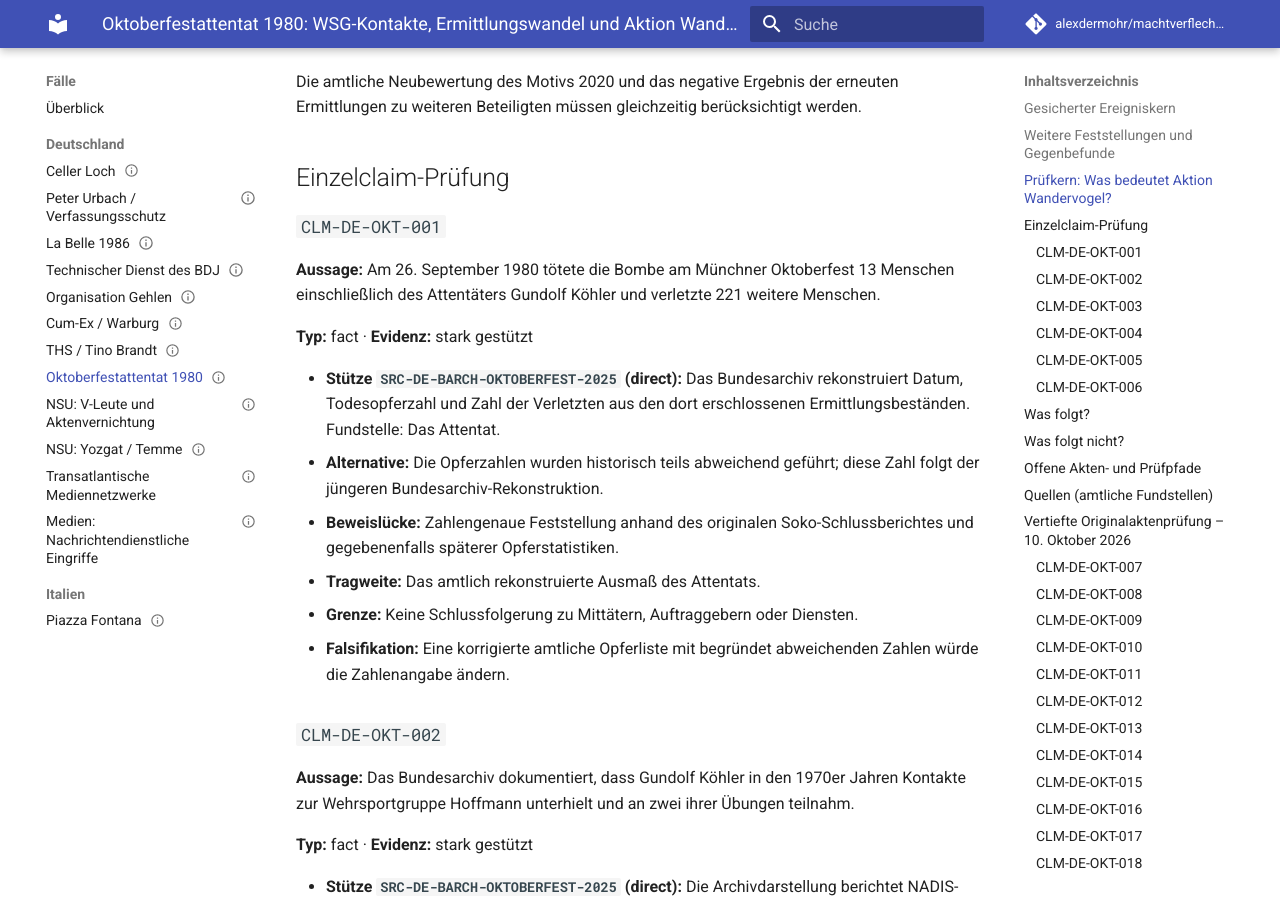
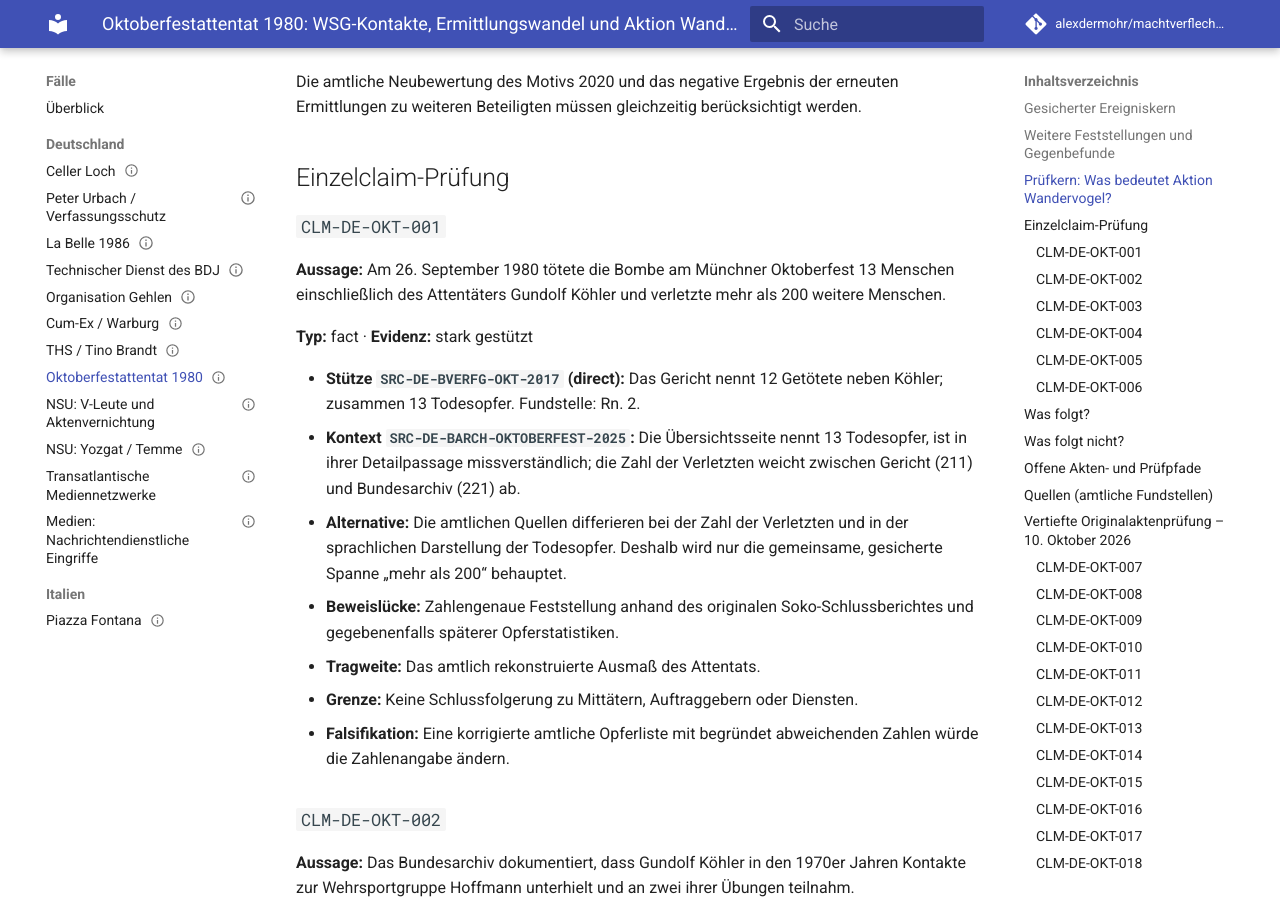
Before and after one commit to alexdermohr/machtverflechtungen, an MkDocs documentation site: the page built from docs/faelle/de/oktoberfestattentat-1980.md, in a window 1280 px wide and 900 px high, scrolled down 1331 px. Built offline with MkDocs 1.6.1 and Material for MkDocs 9.7.7, drawn with Linux system fonts in a browser that asks for light colours; comment, search, counter and statistics services are not loaded; some of the changed text lies outside the part shown.

Commit message:
fix(research): bind casualty, provenance and source periods accurately

```diff
--- a/docs/faelle/de/oktoberfestattentat-1980.md
+++ b/docs/faelle/de/oktoberfestattentat-1980.md
@@ -15,17 +15,21 @@ mechanisms: ["paramilitary-network", "intelligence-network"]
 sources: ["SRC-DE-BARCH-OKTOBERFEST-2025", "SRC-DE-BARCH-MFS-WANDERVOGEL-1980", "SRC-DE-BT-OKT-MOTIV-2020", "SRC-DE-BT-OKT-WEITERE-2020", "SRC-DE-BT-BFV-REFERAT-2014", "SRC-DE-BVERFG-OKT-2017", "SRC-DE-BT-OKT-183259-2014", "SRC-DE-BT-OKT-183985-2015", "SRC-DE-BT-OKT-1813318-2017", "SRC-DE-BT-OKT-1813317-2017", "SRC-DE-BT-OKT-1922142-2020", "SRC-DE-BT-OKT-1922430-2020", "SRC-DE-BT-OKT-1613527-2009"]
 claims:
   - id: "CLM-DE-OKT-001"
-    text: "Am 26. September 1980 tötete die Bombe am Münchner Oktoberfest 13 Menschen einschließlich des Attentäters Gundolf Köhler und verletzte 221 weitere Menschen."
+    text: "Am 26. September 1980 tötete die Bombe am Münchner Oktoberfest 13 Menschen einschließlich des Attentäters Gundolf Köhler und verletzte mehr als 200 weitere Menschen."
     classification: "fact"
     evidence_level: "strong"
-    sources: ["SRC-DE-BARCH-OKTOBERFEST-2025"]
+    sources: ["SRC-DE-BARCH-OKTOBERFEST-2025", "SRC-DE-BVERFG-OKT-2017"]
     evidence:
       - source: "SRC-DE-BARCH-OKTOBERFEST-2025"
+        directness: "context"
+        note: "Das Bundesarchiv nennt im Einstieg 13 Tote, die Detailpassage lässt aber sprachlich 13 Besucher plus Attentäter vermuten; 2025 nennt es 221 Verletzte. Der Befund zur Gesamtzahl Tote wird deshalb mit dem gerichtlichen Wortlaut abgesichert."
+        locator: "Das Attentat"
+      - source: "SRC-DE-BVERFG-OKT-2017"
         directness: "direct"
-        note: "Das Bundesarchiv rekonstruiert Datum, Todesopferzahl und Zahl der Verletzten aus den dort erschlossenen Ermittlungsbeständen."
-        locator: "Das Attentat"
+        locator: "Rn. 2"
+        note: "Das Bundesverfassungsgericht beschreibt 12 Todesopfer neben Attentäter Köhler, mithin 13 Tote insgesamt, und nennt für die Verletzten 211. Beide amtlichen Zählungen belegen mehr als 200 Verletzte."
     counterevidence: []
-    alternatives: ["Die Opferzahlen wurden historisch teils abweichend geführt; diese Zahl folgt der jüngeren Bundesarchiv-Rekonstruktion."]
+    alternatives: ["Der Bundesarchiv-Artikel ist bei der Todesopferzahl in seiner Detailformulierung missverständlich; das Bundesverfassungsgericht nennt dagegen ausdrücklich 12 Getötete neben Köhler. Die Verletztenzahlen differieren (Bundesarchiv 221, Gericht 211)."]
     missing_evidence: ["Zahlengenaue Feststellung anhand des originalen Soko-Schlussberichtes und gegebenenfalls späterer Opferstatistiken."]
     scope:
       supports: "Das amtlich rekonstruierte Ausmaß des Attentats."
@@ -479,7 +483,7 @@ Das Oktoberfestattentat ist ein dokumentierter Fall rechtsterroristischer Gewalt
 
 ## Gesicherter Ereigniskern
 
-- **`CLM-DE-OKT-001` — stark gestützt:** Am 26. September 1980 tötete die Bombe am Münchner Oktoberfest 13 Menschen einschließlich des Attentäters Gundolf Köhler und verletzte 221 weitere Menschen.
+- **`CLM-DE-OKT-001` — stark gestützt:** Am 26. September 1980 tötete die Bombe am Münchner Oktoberfest 13 Menschen einschließlich des Attentäters Gundolf Köhler und verletzte mehr als 200 weitere Menschen.
 - **`CLM-DE-OKT-002` — stark gestützt:** Das Bundesarchiv dokumentiert, dass Gundolf Köhler in den 1970er Jahren Kontakte zur Wehrsportgruppe Hoffmann unterhielt und an zwei ihrer Übungen teilnahm.
 - **`CLM-DE-OKT-003` — belegt:** Die Bundesregierung berichtete 2020, der Generalbundesanwalt habe das Oktoberfestattentat in seiner Einstellungsverfügung vom 6. Juli 2020 als rechtsextremistische Tat bewertet.
 - **`CLM-DE-OKT-005` — belegt:** Ein MfS-Bericht von September 1980 schildert die Verfassungsschutz-Observation der Wehrsportgruppe Hoffmann in der Nacht zum 26. September unter dem Namen „Aktion Wandervogel“ und vermutet Vorwissen über geplante WSG-Handlungen.
@@ -499,12 +503,13 @@ Die amtliche Neubewertung des Motivs 2020 und das negative Ergebnis der erneuten
 
 ### `CLM-DE-OKT-001`
 
-**Aussage:** Am 26. September 1980 tötete die Bombe am Münchner Oktoberfest 13 Menschen einschließlich des Attentäters Gundolf Köhler und verletzte 221 weitere Menschen.
+**Aussage:** Am 26. September 1980 tötete die Bombe am Münchner Oktoberfest 13 Menschen einschließlich des Attentäters Gundolf Köhler und verletzte mehr als 200 weitere Menschen.
 
 **Typ:** fact · **Evidenz:** stark gestützt
 
-- **Stütze `SRC-DE-BARCH-OKTOBERFEST-2025` (direct):** Das Bundesarchiv rekonstruiert Datum, Todesopferzahl und Zahl der Verletzten aus den dort erschlossenen Ermittlungsbeständen. Fundstelle: Das Attentat.
-- **Alternative:** Die Opferzahlen wurden historisch teils abweichend geführt; diese Zahl folgt der jüngeren Bundesarchiv-Rekonstruktion.
+- **Stütze `SRC-DE-BVERFG-OKT-2017` (direct):** Das Gericht nennt 12 Getötete neben Köhler; zusammen 13 Todesopfer. Fundstelle: Rn. 2.
+- **Kontext `SRC-DE-BARCH-OKTOBERFEST-2025`:** Die Übersichtsseite nennt 13 Todesopfer, ist in ihrer Detailpassage missverständlich; die Zahl der Verletzten weicht zwischen Gericht (211) und Bundesarchiv (221) ab.
+- **Alternative:** Die amtlichen Quellen differieren bei der Zahl der Verletzten und in der sprachlichen Darstellung der Todesopfer. Deshalb wird nur die gemeinsame, gesicherte Spanne „mehr als 200“ behauptet.
 - **Beweislücke:** Zahlengenaue Feststellung anhand des originalen Soko-Schlussberichtes und gegebenenfalls späterer Opferstatistiken.
 - **Tragweite:** Das amtlich rekonstruierte Ausmaß des Attentats.
 - **Grenze:** Keine Schlussfolgerung zu Mittätern, Auftraggebern oder Diensten.
```
Also changed, not shown: docs/generated/network.md (+2 -2 lines), docs/quellen/oktoberfestattentat-1980-spurenpruefung.md (+1 -1 lines), 1 other file.
